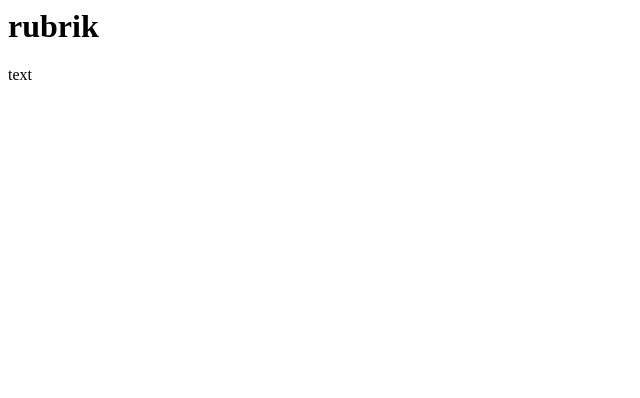
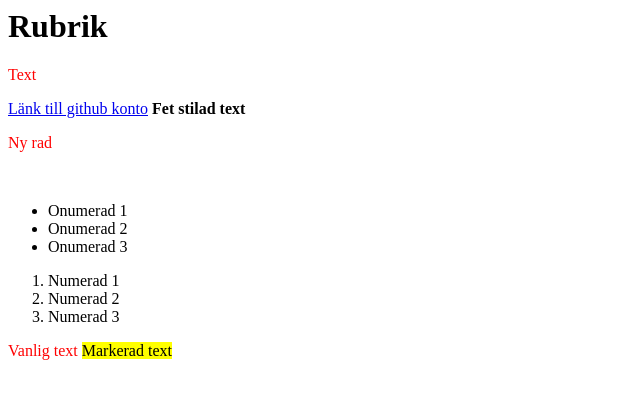
Before and after one commit to FranciscoLunderquist/hemsida1, a plain HTML site: page index.html in a window 1280 px wide. Shown: the whole page, without its empty margins (0-640 px from the left). Drawn offline with Linux system fonts and the light colour scheme.

Commit message:
text och css

```diff
--- a/index.html
+++ b/index.html
@@ -1,3 +1,20 @@
-<h1>rubrik</h1>
-<p>text</p>
-<a href="https://github.com/FranciscoLunderquist"
+<h1>Rubrik</h1>
+<p>Text</p>
+<a href="https://github.com/FranciscoLunderquist">Länk till github konto</a>
+<b>Fet stilad text</b>
+<br>
+<p>Ny rad</p>
+<br>
+<ul>
+	<li>Onumerad 1</li>
+	<li>Onumerad 2</li>
+	<li>Onumerad 3</li>
+</ul>
+<ol>
+	<li>Numerad 1</li>
+	<li>Numerad 2</li>
+	<li>Numerad 3</li>
+</ol>
+<p>Vanlig text <mark>Markerad text</mark></p>
+<!-- Kommentar -->
+<link href="styles/style.css" rel="stylesheet">
--- /dev/null
+++ b/styles/style.css
@@ -0,0 +1,3 @@
+p {
+	color: red;
+}
```
